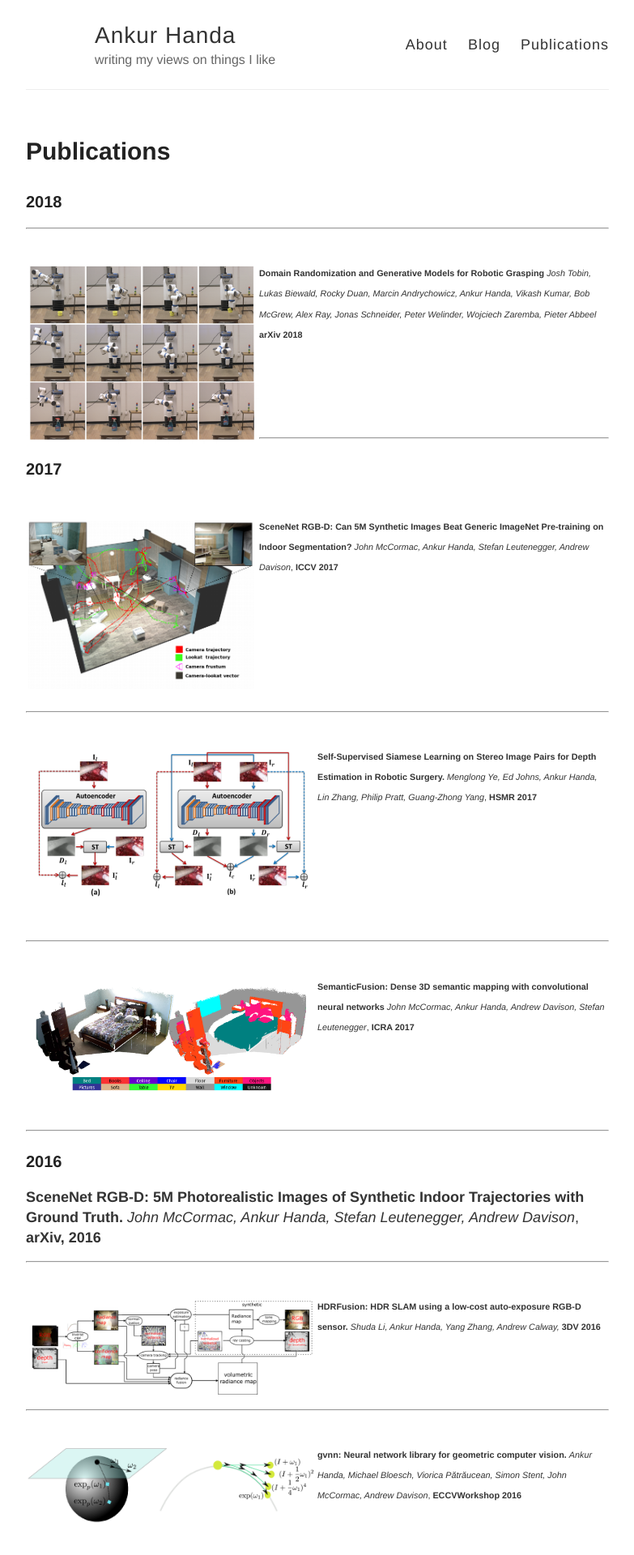
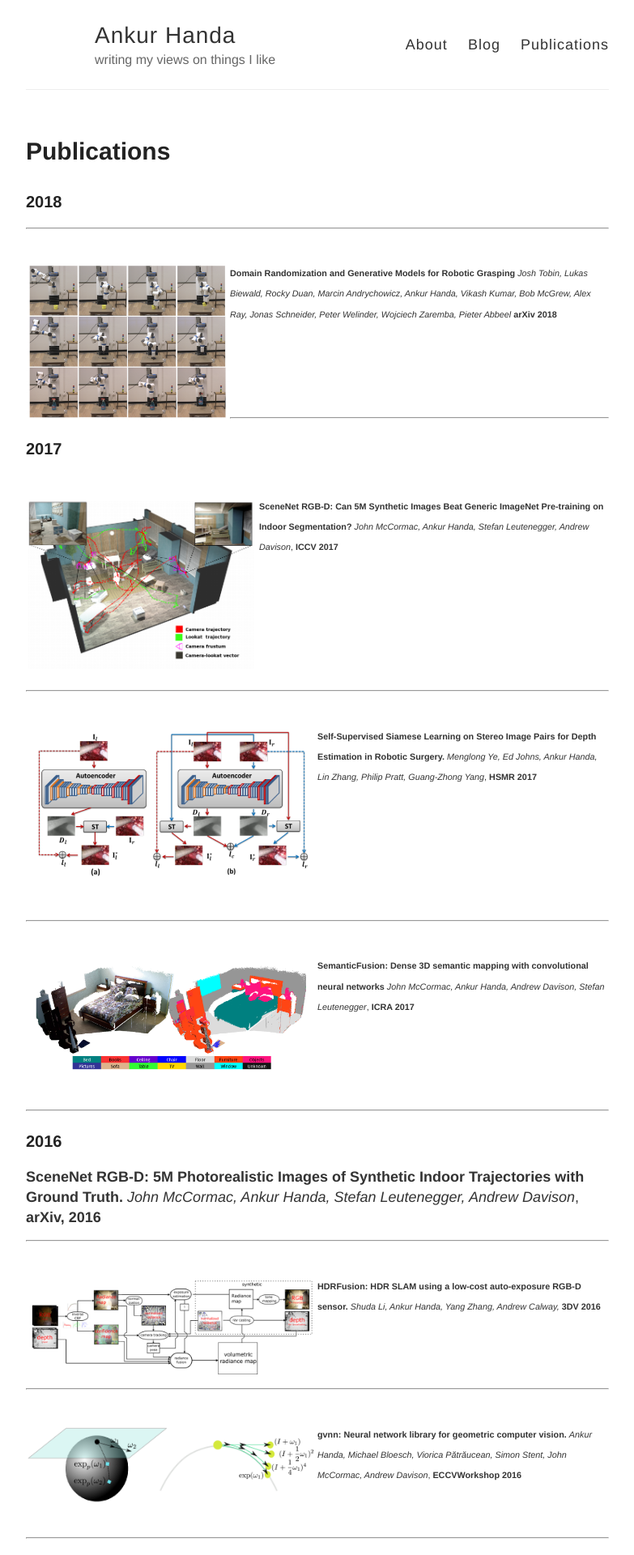
Before and after one commit to ankurhanda/ankurhanda.github.io, a Jekyll site: the page built from publications.md, in a window 1280 px wide. Shown: the top 1920 px of the page at 81% size, without its empty margins (248-1031 px from the left). Built offline with Jekyll 4.4.1, drawn with Linux system fonts in a browser that asks for light colours.

Commit message:
update
Signed-off-by: Ankur Handa <ahanda@nvidia.com>

```diff
--- a/publications.md
+++ b/publications.md
@@ -10,7 +10,7 @@
 <hr>
 
 <br>
-<img align="left" src="/images/pubs/josh_DR_GM.png" width="40%"> <span style="line-height: 1.1; font-size: 0.6em;">**Domain Randomization and Generative Models for Robotic Grasping** _Josh Tobin, Lukas Biewald, Rocky Duan, Marcin Andrychowicz, Ankur Handa, Vikash Kumar, Bob McGrew, Alex Ray, Jonas Schneider, Peter Welinder, Wojciech Zaremba, Pieter Abbeel_ **arXiv 2018**
+<img align="left" src="/images/pubs/josh_DR_GM.png" width="35%"> <span style="line-height: 1.1; font-size: 0.6em;">**Domain Randomization and Generative Models for Robotic Grasping** _Josh Tobin, Lukas Biewald, Rocky Duan, Marcin Andrychowicz, Ankur Handa, Vikash Kumar, Bob McGrew, Alex Ray, Jonas Schneider, Peter Welinder, Wojciech Zaremba, Pieter Abbeel_ **arXiv 2018**
 <br>
 <br>
 <br>
```
